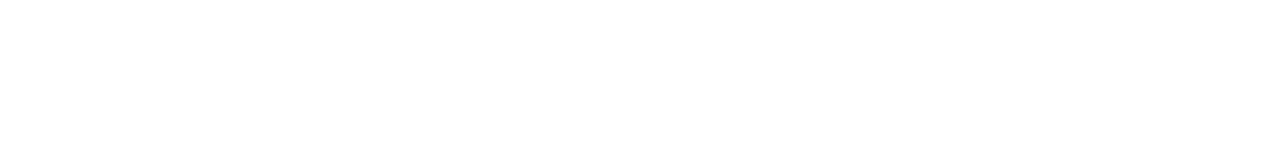
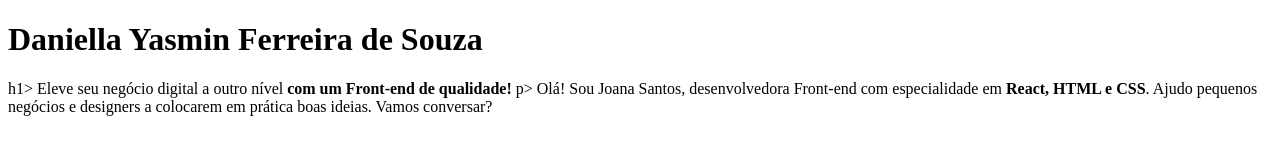
Before and after one commit to daniellaferreirasouza-wq/portfolio1anoB2026, a plain HTML site: page index.html in a window 1280 px wide. Drawn offline with Linux system fonts and the light colour scheme.

Commit message:
estrutura

```diff
--- a/index.html
+++ b/index.html
@@ -6,6 +6,22 @@
     <title>Portfólio</title>
 </head>
 <body>
+ <h1>Daniella Yasmin Ferreira de Souza</h1>
+    <main>
+        h1>
+            Eleve seu negócio digital a outro nível
+            <strong>com um Front-end de qualidade!
+            </strong>
+        </h1>
 
+        p>
+            Olá! Sou Joana Santos, desenvolvedora
+            Front-end com especialidade em
+            <strong>React, HTML e CSS</strong>.
+            Ajudo pequenos negócios e designers a
+            colocarem em prática boas ideias.
+            Vamos conversar?
+        </p>
+    </main>
 </body>
 </html>
```
